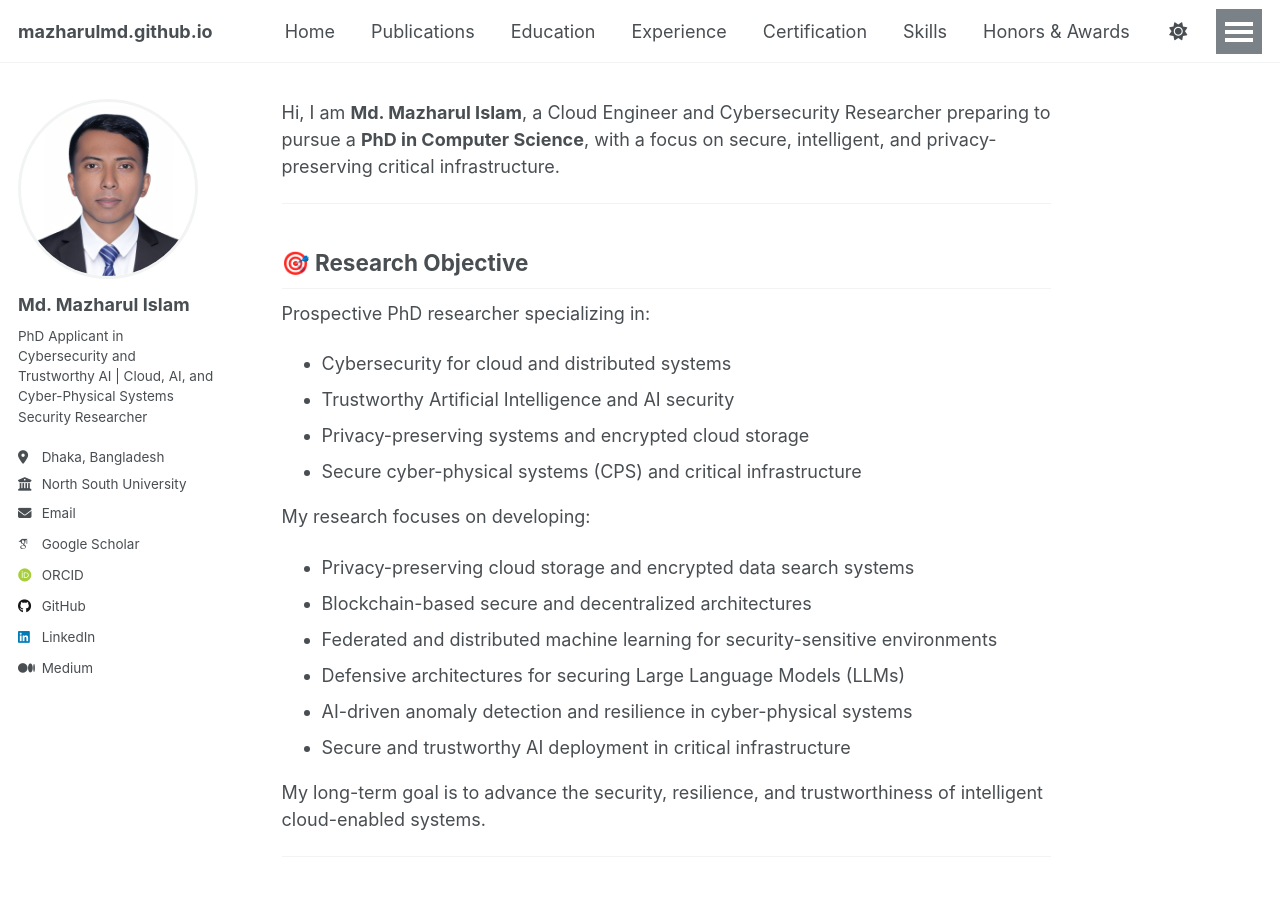
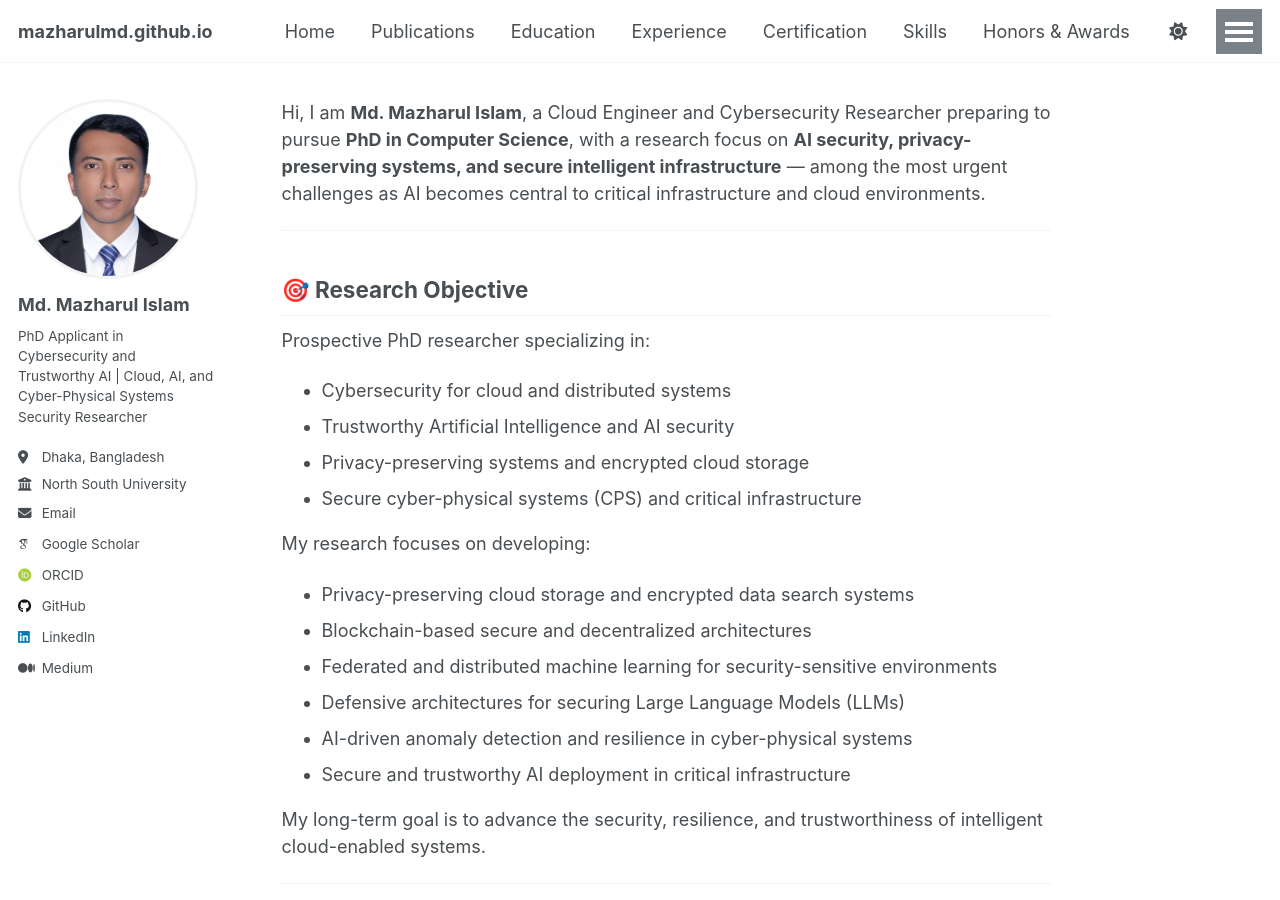
Before and after one commit to mazharulmd/mazharulmd.github.io, a Jekyll site: the page built from _pages/about.md, in a window 1280 px wide and 900 px high. Built offline with Jekyll 4.4.1, drawn with Linux system fonts in a browser that asks for light colours; some web fonts are replaced; a script that is not in the unit is left out.

Commit message:
Update About Page!

```diff
--- a/_pages/about.md
+++ b/_pages/about.md
@@ -6,7 +6,7 @@ redirect_from:
   - /about.html
 ---
 
-Hi, I am **Md. Mazharul Islam**, a Cloud Engineer and Cybersecurity Researcher preparing to pursue a **PhD in Computer Science**, with a focus on secure, intelligent, and privacy-preserving critical infrastructure.
+Hi, I am **Md. Mazharul Islam**, a Cloud Engineer and Cybersecurity Researcher preparing to pursue **PhD in Computer Science**, with a research focus on **AI security, privacy-preserving systems, and secure intelligent infrastructure** — among the most urgent challenges as AI becomes central to critical infrastructure and cloud environments.
 
 ---
 
```
